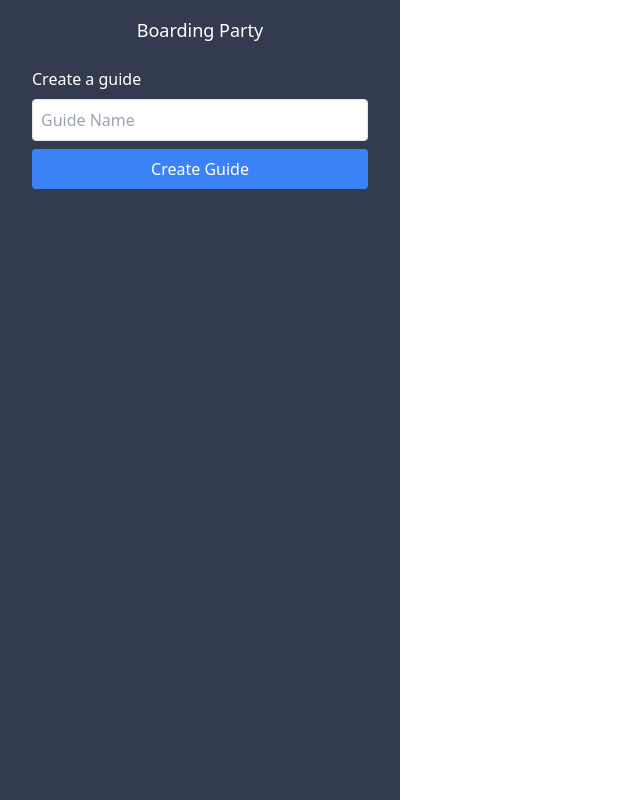
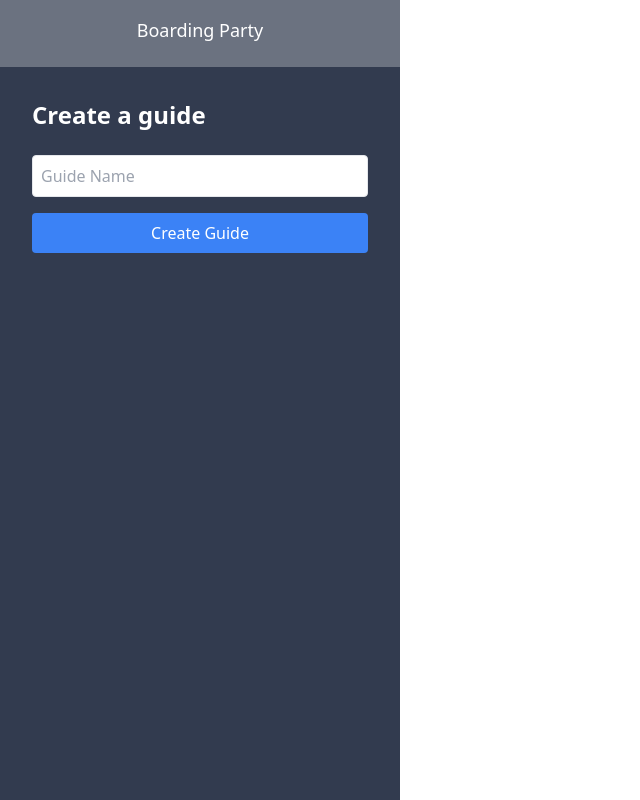
Before and after one commit to davonwil3/chrome-boarding, a React (Create React App) app: page / in a window 1280 px wide. Both pictures are taken after a click on the button "Create Guide". Shown: the whole page, without its empty margins (0-640 px from the left). Built offline with nearby package versions, Linux system fonts and the light colour scheme.

Commit message:
designing popup

```diff
--- a/src/app.jsx
+++ b/src/app.jsx
@@ -1,6 +1,7 @@
 import React, { useState } from "react";
 import ViewGuides from "./components/Viewguides";
 import CreateGuide from "./components/Createguide";
+import GuidePreview from "./components/Guidepreview";
 
 
 
@@ -22,11 +23,13 @@ const App = () => {
 
   return (
     <div className="flex flex-col fixed top-0 left-0 h-screen w-[400px] min-h-[815px] bg-[#323B4F]">
-      <div className="text-lg h-[70px] mx-auto p-4 text-white">Boarding Party</div>
+      <div className="text-lg h-[70px] mx-auto p-4 text-white w-full text-center bg-gray-500 ">Boarding Party</div>
 
       {/* Render Components Based on Page */}
       {currentPage === "view-guides" && <ViewGuides navigateTo={navigateTo} />}
       {currentPage === "create-guide" && <CreateGuide navigateTo={navigateTo} />}
+      {currentPage === "guide-preview" && <GuidePreview navigateTo={navigateTo} />}
+
 
     </div>
   );
--- a/src/components/Createguide.jsx
+++ b/src/components/Createguide.jsx
@@ -2,19 +2,19 @@ import React from "react";
 
 export default function CreateGuide({ navigateTo }) {
     return (
-        <div className="flex flex-col w-full h-full px-8 text-white ">
-           <p>Create a guide</p>
-
+        <div className="flex flex-col w-full h-full px-8 text-white pt-8">
+            <p className="text-2xl font-bold mb-4">Create a guide</p>
             <input
                 type="text"
                 placeholder="Guide Name"
                 className="mt-2 p-2 border rounded"
             />
-        <button className="mt-2 bg-blue-500 text-white px-4 py-2 rounded w-full">
+            <button
+                className="mt-4 bg-blue-500 text-white px-4 py-2 rounded w-full hover:bg-blue-600 transition duration-200"
+                onClick={() => navigateTo("guide-preview")}
+            >
                 Create Guide
-
             </button>
         </div>
-
     );
 }
--- a/src/components/Guidepreview.jsx
+++ b/src/components/Guidepreview.jsx
@@ -5,22 +5,28 @@ import { faGear } from '@fortawesome/pro-light-svg-icons';
 
 export default function Guidepreview({ navigateTo }) {
     return (
-        <div className="flex flex-col w-full h-full px-8 text-white ">
-            <div className="flex flex-row w-full justify-between px-8 items-end">
-                <p>Guide Preview</p>
+        <div className="flex flex-col w-full h-full p-8 text-white ">
+            <div className="flex flex-row w-full justify-between items-center mb-6">
+                <p className="text-xl font-semibold">Guide Preview</p>
+                <div className="flex space-x-4">
                     <button
                         onClick={() => navigateTo("create-guide")}
-                    className="bg-blue-500 text-white px-4 py-2 rounded"
+                        className="bg-blue-500 text-white px-4 py-2 rounded hover:bg-blue-600 transition"
                     >
                         + Step
                     </button>
                     <button
                         onClick={() => navigateTo("create-guide")}
-                    className="bg-gray-500 text-white px-4 py-2 rounded"
+                        className="bg-gray-500 text-white px-4 py-2 rounded hover:bg-gray-600 transition"
                     >
                         <FontAwesomeIcon icon={faGear} />
                     </button>
                 </div>
             </div>
+            <div className="flex flex-col items-center justify-start h-full">
+                <img src="/webbuilder.png" alt="Web Builder" className="w-3/4 mb-6 opacity-85" />
+                <p className="text-center text-gray-400">No steps created yet. Add a step to get started.</p>
+            </div>
+        </div>
     );
 }
```
Also changed, not shown: public/webbuilder.png (added). Lines whose indentation alone changed are shown as unchanged.
